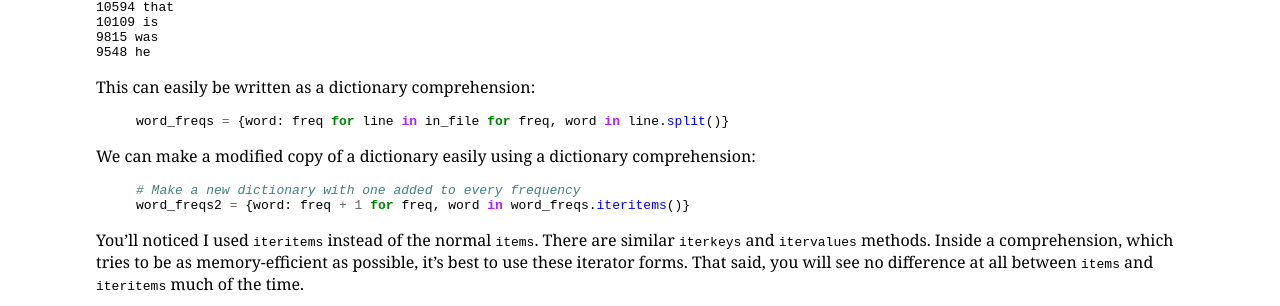
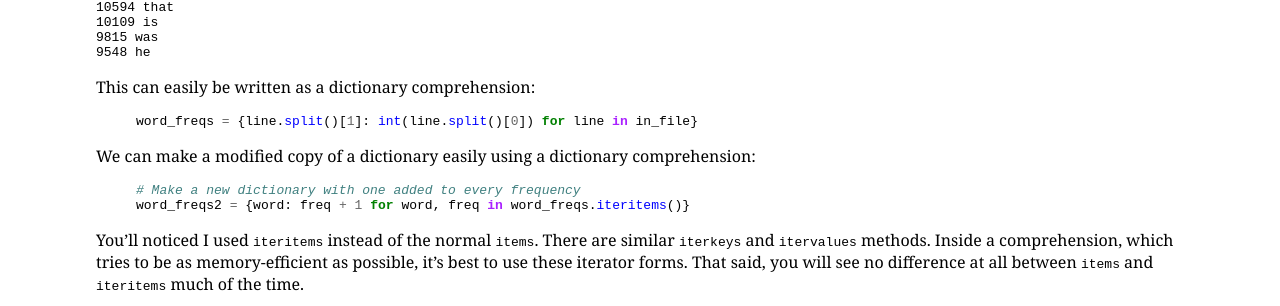
Before and after one commit to pybootcamp/pybootcamp.github.io, a Jekyll site: the page built from bootcamp/iteration2.md, in a window 1280 px wide. Shown: the part 1460-1766 px from the top of the page. Built offline with Jekyll 4.4.1, drawn with Linux system fonts in a browser that asks for light colours; Markdown is read by kramdown in place of the engine named in the settings.

Commit message:
Fix dict comprehension examples.

```diff
--- a/bootcamp/iteration2.md
+++ b/bootcamp/iteration2.md
@@ -100,7 +100,7 @@ to their frequencies from a file that looked like this:
 
 This can easily be written as a dictionary comprehension:
 {% highlight python %}
-word_freqs = {word: freq for line in in_file for freq, word in line.split()}
+word_freqs = {line.split()[1]: int(line.split()[0]) for line in in_file}
 {% endhighlight %}
 
 We can make a modified copy of a dictionary easily using a dictionary
@@ -108,7 +108,7 @@ comprehension:
 
 {% highlight python %}
 # Make a new dictionary with one added to every frequency
-word_freqs2 = {word: freq + 1 for freq, word in word_freqs.iteritems()}
+word_freqs2 = {word: freq + 1 for word, freq in word_freqs.iteritems()}
 {% endhighlight %}
 
 You'll noticed I used `iteritems` instead of the normal `items`. There
```
